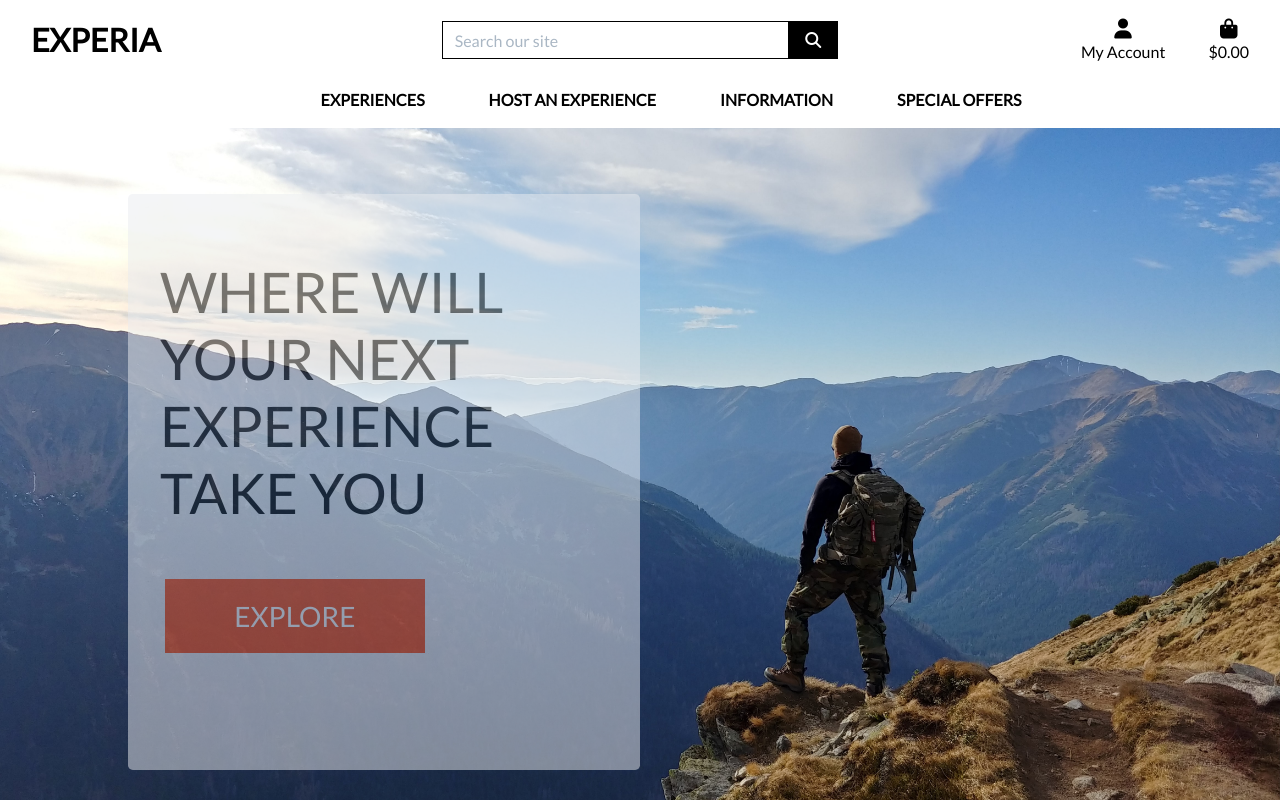
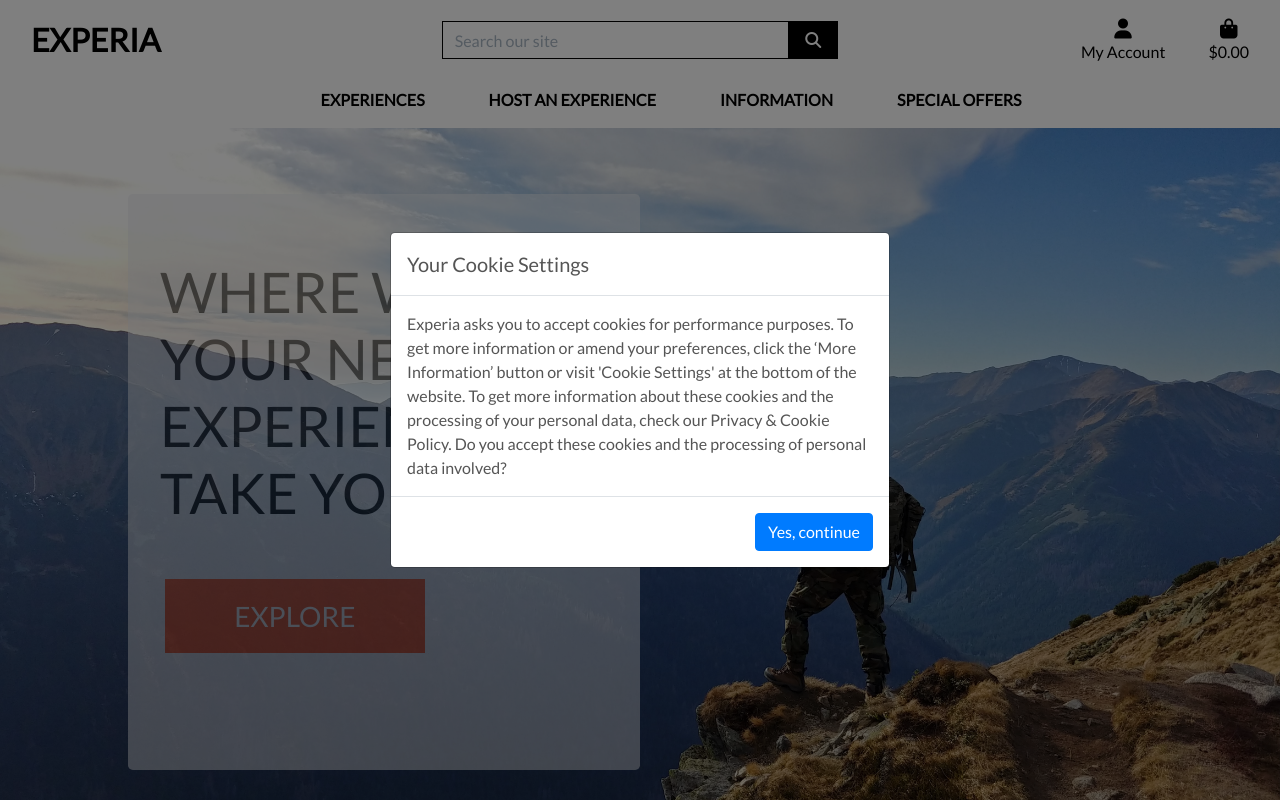
Before and after one commit to Code-Institute-Submissions/devgithubs-experia, a Django app: template home/templates/home/index.html in a window 1280 px wide. Run offline with Django 3.2, Linux system fonts and the light colour scheme; the template is opened without the code that fills it, so the values that code supplies are empty; some libraries are stand-ins or nearby versions.

Commit message:
Added cookie modal and JS

```diff
--- a/home/templates/home/index.html
+++ b/home/templates/home/index.html
@@ -10,6 +10,27 @@
 {% endblock %}
 
 {% block content %}
+<!-- Modal -->
+    <div class="modal fade" id="exampleModalCenter" tabindex="-1" role="dialog" aria-labelledby="exampleModalCenterTitle" aria-hidden="true">
+        <div class="modal-dialog modal-dialog-centered" role="document">
+        <div class="modal-content">
+            <div class="modal-header">
+            <h5 class="modal-title" id="exampleModalLongTitle">Your Cookie Settings</h5>
+            </div>
+            <div class="modal-body">
+                Experia asks you to accept cookies for performance purposes.
+                To get more information or amend your preferences, click the ‘More Information’
+                button or visit 'Cookie Settings' at the bottom of the website.
+                To get more information about these cookies and the processing of your personal data,
+                check our Privacy & Cookie Policy. Do you accept these cookies and the processing of
+                personal data involved?
+            </div>
+            <div class="modal-footer">
+            <button type="button" class="btn btn-primary" data-dismiss="modal">Yes, continue</button>
+            </div>
+        </div>
+        </div>
+    </div>
     <div class="container h-100">
         <div class="row h-100">
             <div class="jumbotron col-7 col-md-6 my-auto">
@@ -25,3 +46,16 @@
         </div>
     </div>
 {% endblock %}
+
+{% block postloadjs %}
+{{ block.super }}
+<script type="text/javascript">
+ $(window).on('load', function() {
+     if (sessionStorage.getItem('modal') !== 'true') {
+         $('#exampleModalCenter').modal('show');
+         sessionStorage.setItem('modal','true');
+    }
+});
+
+</script>
+{% endblock %}
```
